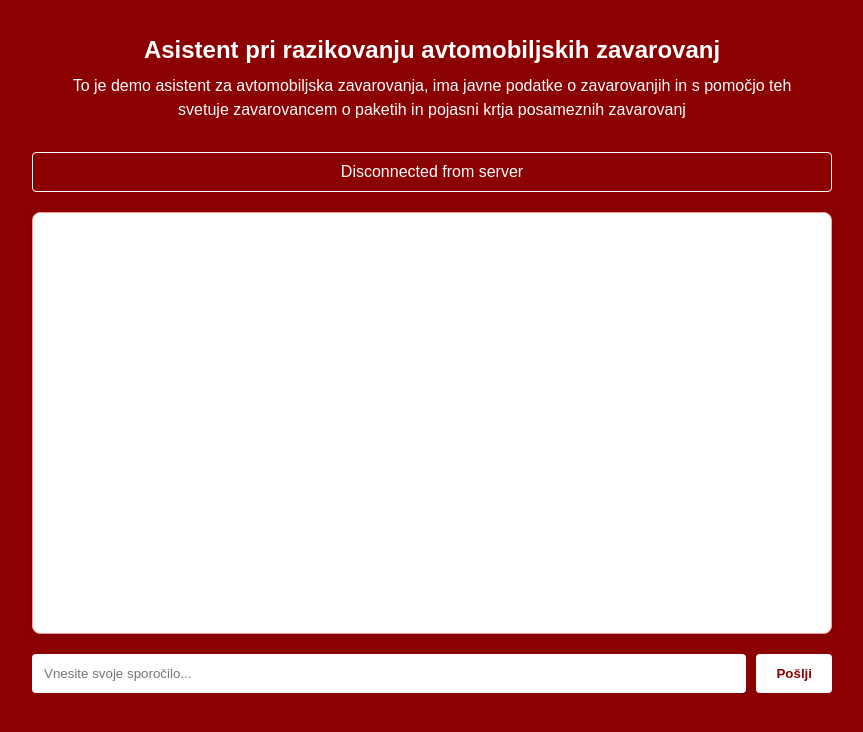
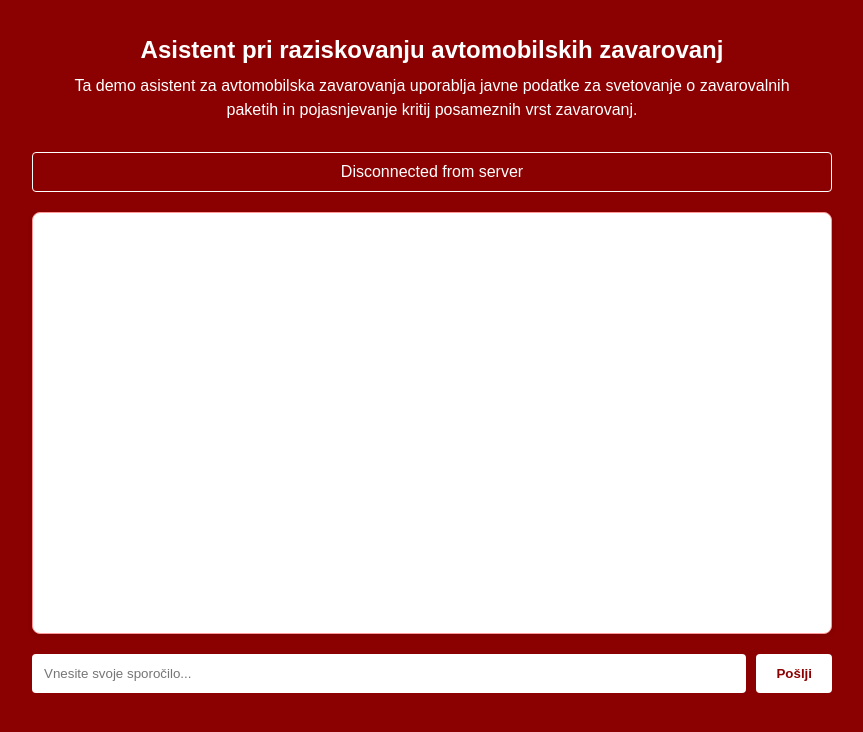
Before and after one commit to Vid116/RAgy, a website: page frontend/index.html in a window 1280 px wide. Shown: the whole page, without its empty margins (208-1071 px from the left). Drawn offline with Linux system fonts and the light colour scheme.

Commit message:
Add files via upload

```diff
--- a/frontend/index.html
+++ b/frontend/index.html
@@ -113,9 +113,9 @@
     </style>
 </head>
 <body>
-    <h1>Asistent pri razikovanju avtomobiljskih zavarovanj</h1>
+    <h1>Asistent pri raziskovanju avtomobilskih zavarovanj</h1>
     <div class="description">
-        To je demo asistent za avtomobiljska zavarovanja, ima javne podatke o zavarovanjih in s pomočjo teh svetuje zavarovancem o paketih in pojasni krtja posameznih zavarovanj
+        Ta demo asistent za avtomobilska zavarovanja uporablja javne podatke za svetovanje o zavarovalnih paketih in pojasnjevanje kritij posameznih vrst zavarovanj.
     </div>
     <div id="connectionStatus"></div>
     <div id="messageArea"></div>
```
